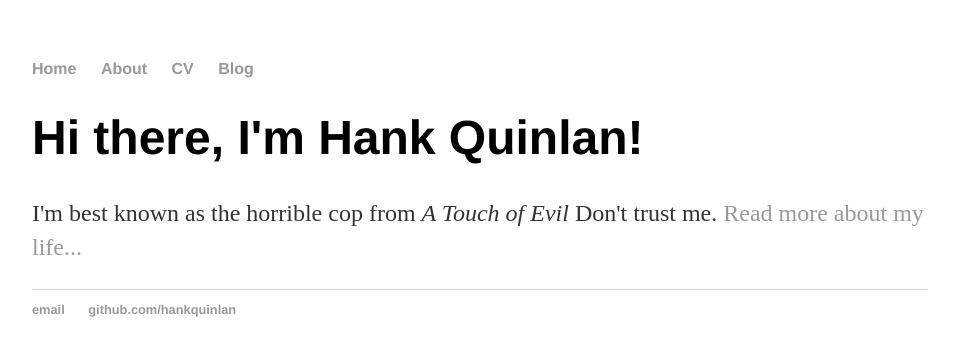
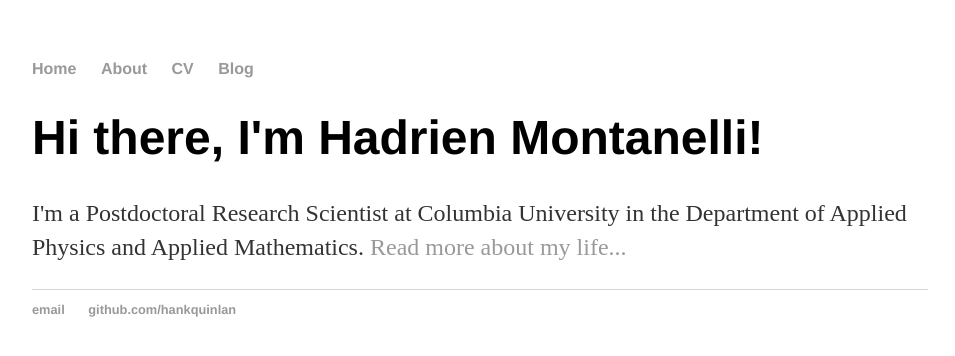
Before and after one commit to Hadrien-Montanelli/Hadrien-Montanelli.github.io, a Jekyll site: the page built from index.html, in a window 1280 px wide. Shown: the top 356 px of the page, without its empty margins (160-1115 px from the left). Built offline with Jekyll 4.4.1, drawn with Linux system fonts in a browser that asks for light colours.

Commit message:
Update index.html

```diff
--- a/index.html
+++ b/index.html
@@ -3,6 +3,6 @@ layout: default
 title: Hank Quinlan, Horrible Cop
 ---
 <div class="blurb">
-	<h1>Hi there, I'm Hank Quinlan!</h1>
-	<p>I'm best known as the horrible cop from <em>A Touch of Evil</em> Don't trust me. <a href="/about">Read more about my life...</a></p>
+	<h1>Hi there, I'm Hadrien Montanelli!</h1>
+	<p>I'm a Postdoctoral Research Scientist at Columbia University in the Department of Applied Physics and Applied Mathematics. <a href="/about">Read more about my life...</a></p>
 </div><!-- /.blurb -->
```
